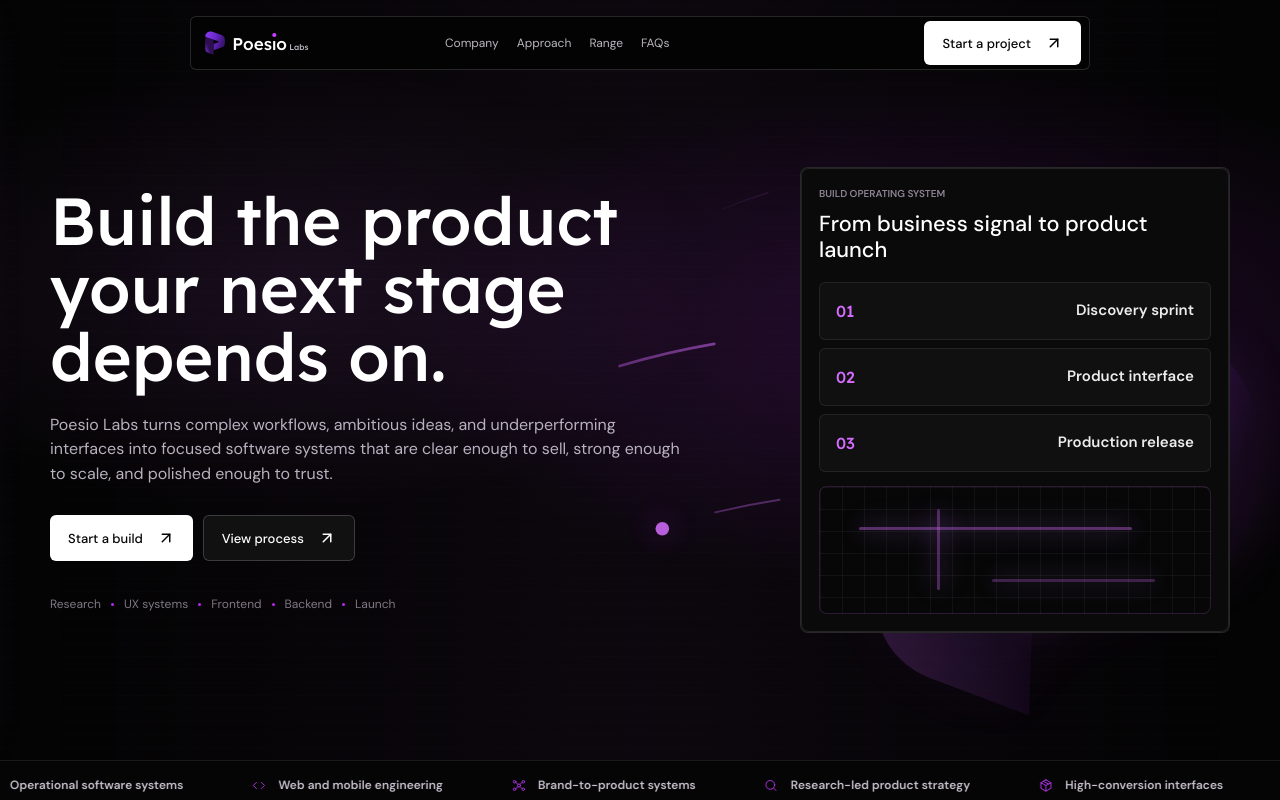
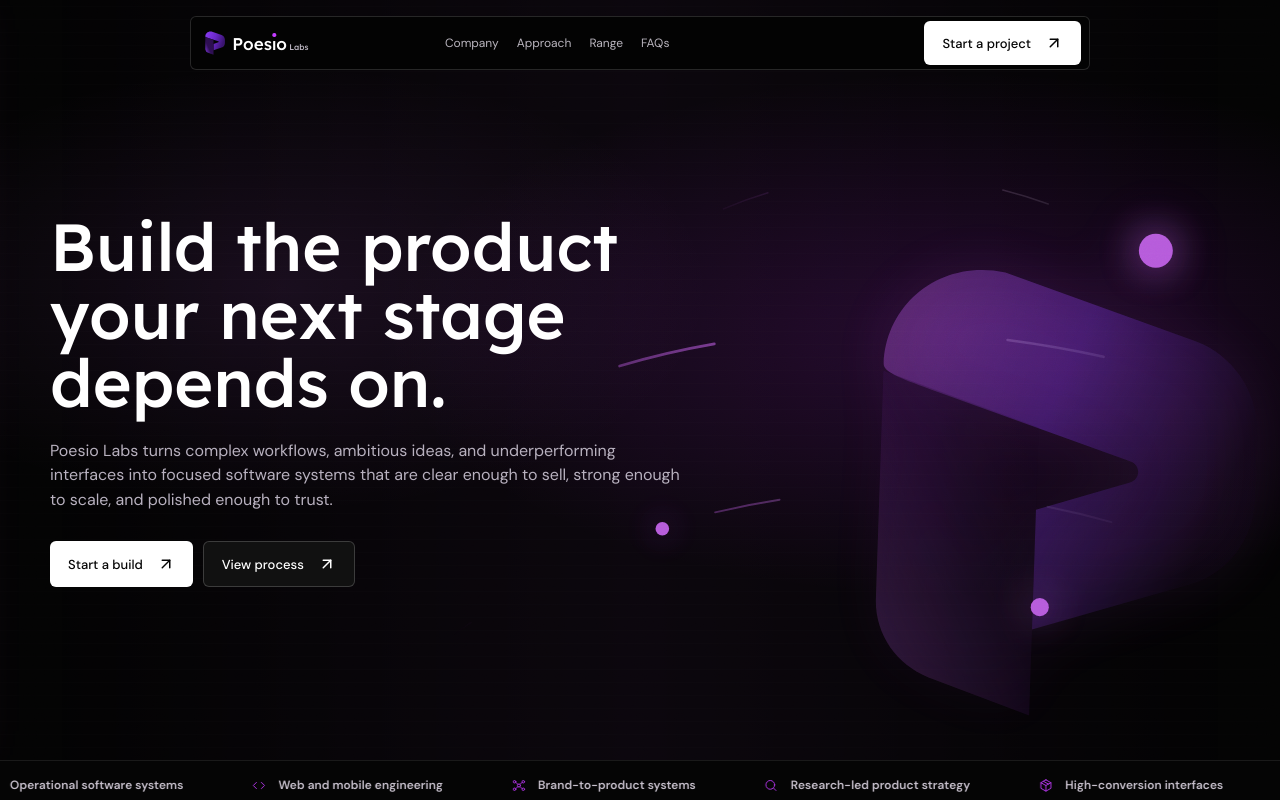
Before and after one commit to Poesio-Labs/poesiolabs-landing-page, a Next.js app: page / in a window 1280 px wide. Shown: the top 800 px of the page. Built offline with nearby package versions, Linux system fonts and the light colour scheme.

Commit message:
feat: remove hero side panel and proof list

```diff
--- a/src/app/globals.css
+++ b/src/app/globals.css
@@ -2156,29 +2156,6 @@ body {
   margin-top: 28px;
 }
 
-.hero__proof {
-  display: flex;
-  flex-wrap: wrap;
-  gap: 10px;
-  margin-top: 34px;
-  color: #7f7885;
-  font-size: 12px;
-}
-
-.hero__proof li {
-  display: inline-flex;
-  align-items: center;
-  gap: 10px;
-}
-
-.hero__proof li:not(:last-child)::after {
-  content: "";
-  width: 3px;
-  height: 3px;
-  border-radius: 50%;
-  background: var(--violet-500);
-}
-
 .hero__panel {
   padding: 18px;
   background: #0a0a0a;
@@ -2681,10 +2658,6 @@ body {
     font-size: 15px;
   }
 
-  .hero__proof {
-    margin-top: 24px;
-  }
-
   .hero__panel {
     padding: 14px;
   }
--- a/src/components/sections/Hero.tsx
+++ b/src/components/sections/Hero.tsx
@@ -3,7 +3,6 @@
 import { useRef } from "react";
 import { brand } from "@/content/site";
 import { Button } from "@/components/ui/Button";
-import { Card, CardContent, CardHeader, CardTitle } from "@/components/ui/Card";
 import { gsap, useGSAP } from "@/lib/gsap";
 
 export function Hero() {
@@ -25,11 +24,7 @@ export function Hero() {
             .from(".hero__logo-mark", { x: 70, opacity: 0, scale: 0.9, rotate: -8, duration: 1.3 }, 0.05)
             .from(".hero__logo-orbit", { opacity: 0, strokeDashoffset: 520, duration: 1.4, stagger: 0.12 }, 0.18)
             .from(".hero__logo-node", { scale: 0, opacity: 0, duration: 0.7, stagger: 0.08, transformOrigin: "center" }, 0.55)
-            .from(".hero__copy > *", { y: 22, opacity: 0, duration: 0.9, stagger: 0.08 }, 0.15)
-            .from(".hero__panel", { y: 34, opacity: 0, scale: 0.96, duration: 1.1 }, 0.32)
-            .from(".hero__metric-grid div", { x: 24, opacity: 0, duration: 0.7, stagger: 0.08 }, 0.68)
-            .from(".hero__workflow span", { scaleX: 0, opacity: 0, duration: 0.9, stagger: 0.12, transformOrigin: "left center" }, 0.82)
-            .from(".hero__proof li", { y: 12, opacity: 0, duration: 0.6, stagger: 0.06 }, 1);
+            .from(".hero__copy > *", { y: 22, opacity: 0, duration: 0.9, stagger: 0.08 }, 0.15);
 
           gsap.to(".hero__sweep", {
             xPercent: 180,
@@ -50,20 +45,10 @@ export function Hero() {
           gsap.to(".hero__logo-node--one", { x: -34, y: 18, duration: 3.1, ease: "sine.inOut", repeat: -1, yoyo: true });
           gsap.to(".hero__logo-node--two", { x: 28, y: -24, duration: 3.7, ease: "sine.inOut", repeat: -1, yoyo: true });
           gsap.to(".hero__logo-node--three", { x: -18, y: -18, duration: 2.8, ease: "sine.inOut", repeat: -1, yoyo: true });
-          gsap.to(".hero__workflow span", {
-            opacity: 0.45,
-            duration: 1.7,
-            ease: "sine.inOut",
-            repeat: -1,
-            yoyo: true,
-            stagger: 0.18,
-          });
-
           gsap
             .timeline({
               scrollTrigger: { trigger: root.current, start: "top top", end: "bottom top", scrub: 0.6 },
             })
-            .to(".hero__panel", { yPercent: -12, ease: "none" }, 0)
             .to(".hero__banner", { yPercent: 16, opacity: 0.55, ease: "none" }, 0)
             .to(".hero__stripes", { yPercent: 10, opacity: 0.55, ease: "none" }, 0)
             .to(".hero__veil", { opacity: 1, ease: "none" }, 0);
@@ -71,7 +56,6 @@ export function Hero() {
           if (!fine) return;
 
           const layers = [
-            { el: ".hero__panel", depth: -12 },
             { el: ".hero__banner", depth: 14 },
             { el: ".hero__stripes", depth: 5 },
           ].map(({ el, depth }) => ({
@@ -172,15 +156,9 @@ export function Hero() {
               View process
             </Button>
           </div>
-          <ul className="hero__proof" aria-label="Capabilities">
-            <li>Research</li>
-            <li>UX systems</li>
-            <li>Frontend</li>
-            <li>Backend</li>
-            <li>Launch</li>
-          </ul>
         </div>
 
+        {/*
         <Card className="hero__panel">
           <CardHeader>
             <span className="hero__panel-kicker">Build operating system</span>
@@ -208,6 +186,7 @@ export function Hero() {
             </div>
           </CardContent>
         </Card>
+        */}
       </div>
     </section>
   );
```
